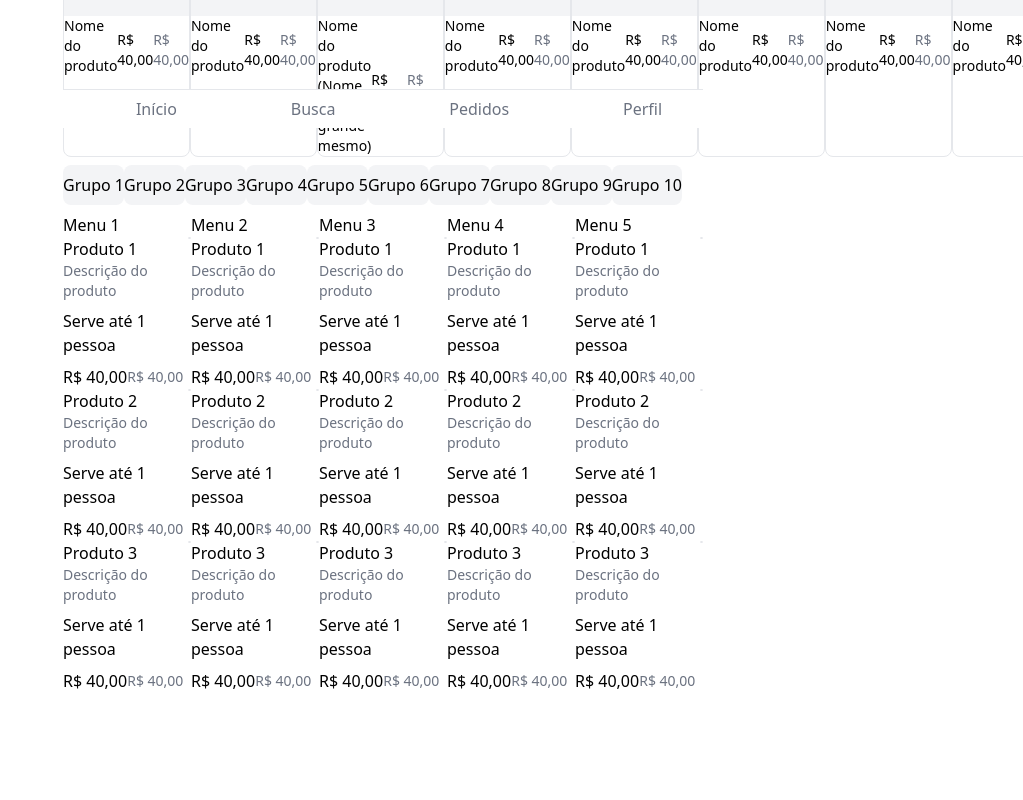
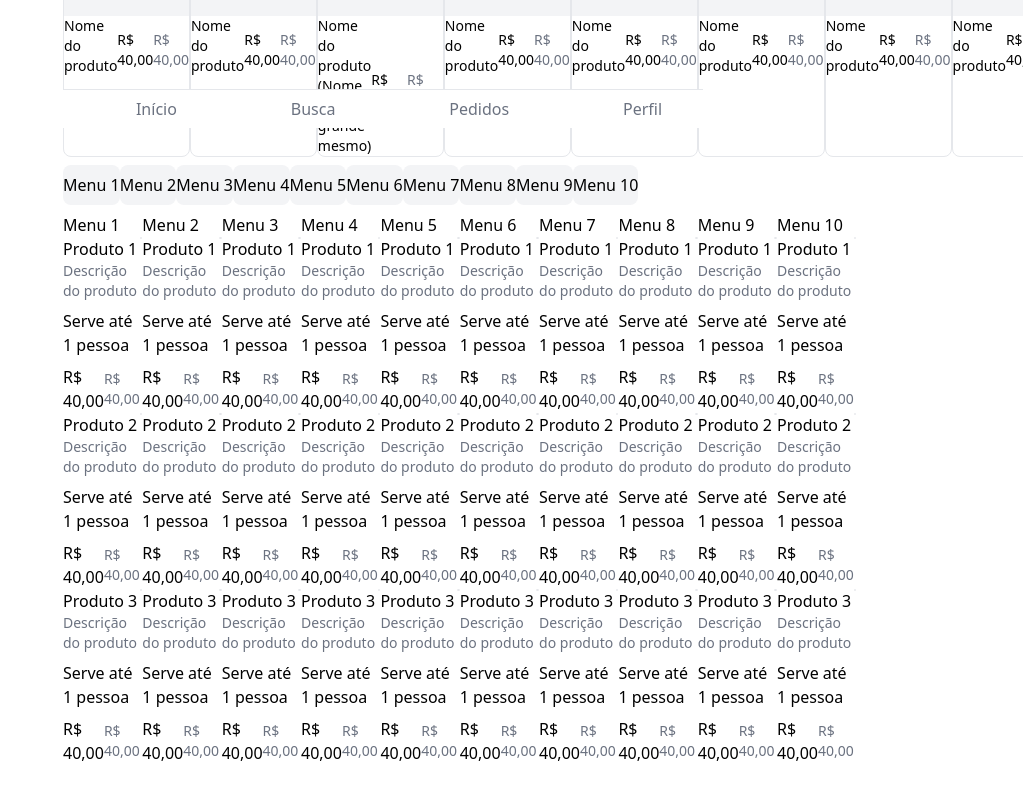
Before and after one commit to vncsmrqs/entrega-club-customer-app, a Vue app: page /estabelecimento/1 in a window 1280 px wide. Shown: the part 672-1472 px from the top of the page, without its empty margins (257-1280 px from the left). Built offline with nearby package versions, Linux system fonts and the light colour scheme; some icons are missing.

Commit message:
chore: menu selection scroll

```diff
--- a/src/assets/main.css
+++ b/src/assets/main.css
@@ -1,4 +1,8 @@
 @import './tailwind.css';
+
+html {
+    scroll-behavior: smooth;
+}
 
 body,
 #app {
@@ -9,7 +13,7 @@ body,
     -webkit-font-smoothing: antialiased;
     -moz-osx-font-smoothing: grayscale;
 
-    @apply max-w-screen-sm mx-auto;
+    @apply max-w-screen-sm mx-auto scroll-smooth;
 }
 
 
--- /dev/null
+++ b/src/components/IntersectionItem.vue
@@ -0,0 +1,44 @@
+<script setup lang="ts">
+  import { onBeforeUnmount, onMounted, ref } from 'vue';
+
+  const emit = defineEmits(['intersect']);
+
+  const props = defineProps<{
+    threshold: number | number[];
+  }>();
+
+  const root = ref<InstanceType<typeof HTMLElement> | null>(null);
+
+  const io = new IntersectionObserver(
+    function (entries) {
+      entries.forEach(function (entry) {
+        emit('intersect', entry);
+      });
+    },
+    {
+      // root: document.querySelector('.merchant-view'),
+      rootMargin: '16px',
+      threshold: props.threshold,
+    },
+  );
+
+  onMounted(() => {
+    if (root.value) {
+      io.observe(root.value);
+    }
+  });
+
+  onBeforeUnmount(() => {
+    if (root.value) {
+      io.unobserve(root.value);
+    }
+  });
+</script>
+
+<template>
+  <div ref="root">
+    <slot></slot>
+  </div>
+</template>
+
+<style scoped></style>
--- a/src/components/MobileTopBar.vue
+++ b/src/components/MobileTopBar.vue
@@ -14,7 +14,7 @@
 
 <template>
   <div class="mobile-top-bar">
-    <div class="relative flex justify-between gap-4">
+    <div class="relative flex justify-between">
       <slot name="left">
         <button
           v-if="!props.hideBack"
--- a/src/stores/product.ts
+++ b/src/stores/product.ts
@@ -31,7 +31,7 @@ export type GarnishItem = {
 
 const productFixture: Product = {
   id: 'be77bc92-7ef5-446f-8795-149541f2d574',
-  name: '2 Sanduíches Favoritos + Batata + Bebidaaaaaaaa',
+  name: '2 Sanduíches Favoritos + Batata',
   description:
     '2 sanduíches (Escolha um Sanduíche entre: Whopper, Chicken Duplo, Rodeio Duplo, Big King, Whopper de plantas, Stacker Duplo e Cheeseburger Duplo) + 1 Batata Frita + 1 Bebida.',
   available: true,
--- a/src/views/MerchantView.vue
+++ b/src/views/MerchantView.vue
@@ -1,5 +1,5 @@
 <script setup lang="ts">
-  import { computed, onMounted } from 'vue';
+  import { computed, onMounted, ref } from 'vue';
   import MobileTopBar from '@/components/MobileTopBar.vue';
   import MainViewLayout from '@/components/MainViewLayout.vue';
   import IconRounded from '@/components/IconRounded.vue';
@@ -41,6 +41,7 @@
   }));
 
   import { useRouter, useRoute } from 'vue-router';
+  import IntersectionItem from '@/components/IntersectionItem.vue';
 
   const router = useRouter();
   const route = useRoute();
@@ -52,10 +53,31 @@
     });
   };
 
+  const intersectMenu = (entry: IntersectionObserverEntry, menu: number) => {
+    if (entry.isIntersecting) {
+      menuActive.value = menu;
+      const container = document.querySelector('.menu-tab-container');
+      const tab = document.querySelector(`#menu-tab-${menu}`);
+      if (!container || !tab) return;
+      const { left } = tab.getBoundingClientRect();
+      container.scrollLeft = container.scrollLeft + left - 16;
+    }
+  };
+
+  const selectMenuTab = (menu: number) => {
+    const content = document.querySelector(`#menu-content-item-${menu}`);
+    if (content) {
+      const { y } = content.getBoundingClientRect();
+      window.scrollTo(0, window.scrollY + y);
+    }
+  };
+
+  const menuActive = ref(1);
+
   onMounted(() => {});
 </script>
 <template>
-  <MainViewLayout class="notification-view">
+  <MainViewLayout class="merchant-view">
     <MobileTopBar :title="merchant.name">
       <template #right>
         <button>
@@ -111,19 +133,28 @@
       </div>
     </div>
     <div
-      class="sticky top-16 bg-white px-4 py-2 flex flex-nowrap overflow-x-auto gap-2 border-y"
+      class="menu-tab-container sticky top-16 bg-white px-4 py-2 flex flex-nowrap overflow-x-auto gap-2 border-y scroll-smooth"
     >
       <button
-        v-for="i in 10"
-        :key="i"
+        v-for="menu in 10"
+        :key="menu"
         class="whitespace-nowrap px-4 py-2 rounded-lg bg-gray-100"
-        :class="{ 'bg-red-100 text-red-500': i === 1 }"
+        :class="{ 'bg-red-100 text-red-500': menu === menuActive }"
+        :id="`menu-tab-${menu}`"
+        @click="() => selectMenuTab(menu)"
       >
-        Grupo {{ i }}
+        Menu {{ menu }}
       </button>
     </div>
     <div class="mt-8 flex flex-wrap gap-4 px-4">
-      <div v-for="menu in 5" :key="menu" class="w-full">
+      <IntersectionItem
+        :id="`menu-content-item-${menu}`"
+        v-for="menu in 10"
+        :key="menu"
+        class="menu w-full"
+        @intersect="(entry) => intersectMenu(entry, menu)"
+        :threshold="1"
+      >
         <div class="text-xl font-bold mb-4">Menu {{ menu }}</div>
         <div
           v-for="product in ['1', '2', '3']"
@@ -146,13 +177,13 @@
             <div class="w-32 aspect-photo rounded-lg border bg-gray-100"></div>
           </div>
         </div>
-      </div>
+      </IntersectionItem>
     </div>
   </MainViewLayout>
 </template>
 
 <style>
-  .notification-view {
+  .merchant-view {
     @apply min-h-screen flex flex-col;
   }
 </style>
```
